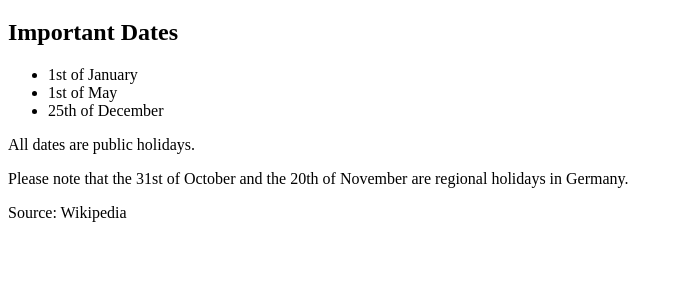
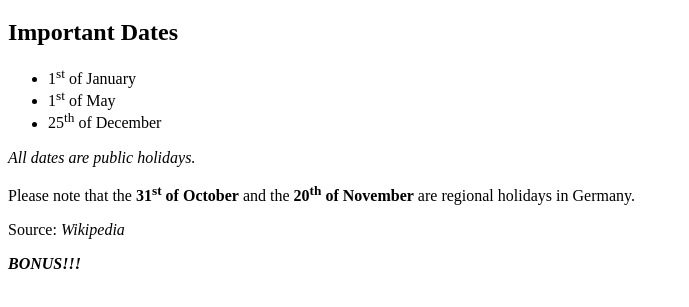
Before and after one commit to fbw-d09/uib-typography-inline-RubenKanibal, a website: page index.html in a window 1280 px wide. Shown: the part 61-368 px from the top of the page, without its empty margins (0-689 px from the left). Drawn offline with Linux system fonts and the light colour scheme.

Commit message:
Add typography

```diff
--- a/index.html
+++ b/index.html
@@ -16,20 +16,23 @@
     <main>
         <h2>Important Dates</h2>
         <ul>
-            <li>1st of January</li>
-            <li>1st of May</li>
-            <li>25th of December</li>
+            <li>1<sup>st</sup> of January</li>
+            <li>1<sup>st</sup> of May</li>
+            <li>25<sup>th</sup> of December</li>
         </ul>
 
-        <p class="holidays">All dates are public holidays.</p>
+        <p class="holidays"><i>All dates are public holidays.</i></p>
 
         <p class="note">
-            Please note that the 31st of October and the 20th of
-                November are regional holidays in Germany.
+            Please note that the <b>31<sup>st</sup> of October</b> and the <b>20<sup>th</sup> of
+                November</b> are regional holidays in Germany.
         </p>
     </main>
 
     <footer>
-        <p>Source: Wikipedia</p>
+        <p>Source: <cite>Wikipedia</cite></p>
+        <p>
+            <i><b>BONUS!!!</b></i>
+        </p>
     </footer>
 </body>
```
